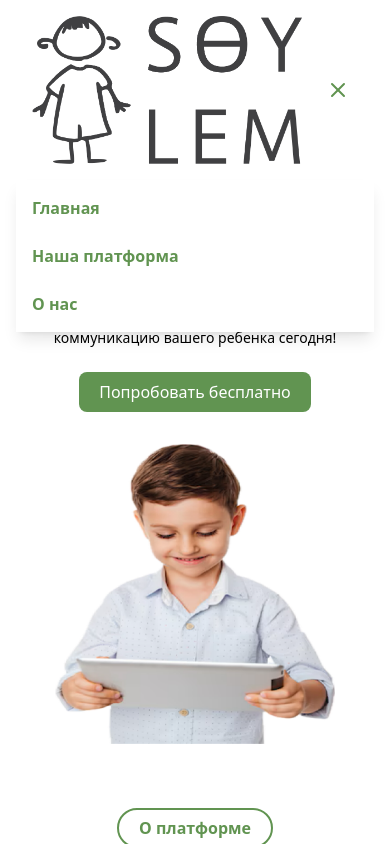
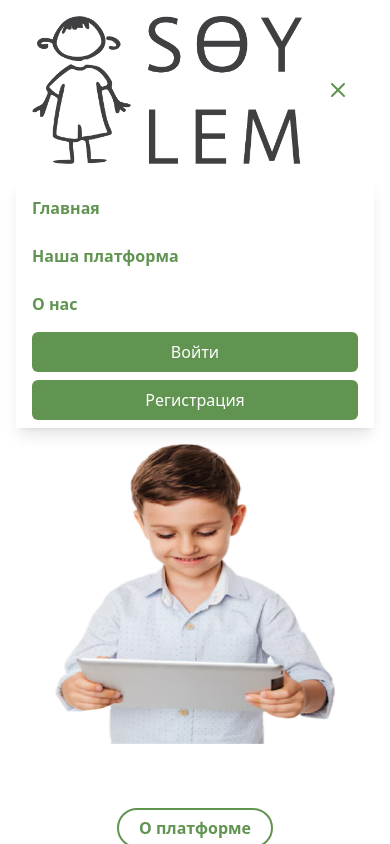
Before and after one commit to veyabidlek/pecs-front, a Next.js app: page / in a window 390 px wide. Both pictures are taken after a click on the button "Toggle menu". Shown: the top 844 px of the page. Built offline with nearby package versions, Linux system fonts and the light colour scheme.

Commit message:
Fix mobile and table navigation design

```diff
--- a/src/app/components/navBar.tsx
+++ b/src/app/components/navBar.tsx
@@ -101,11 +101,29 @@ const Navbar = ({ isHomePage }: NavbarProps) => {
             >
               О нас
             </Link>
+            <div className="flex flex-col gap-2">
+              <button>
+                <Link
+                  href="/login"
+                  className="block px-4 py-2 bg-[var(--main-color)] text-white rounded-md hover:bg-[var(--main-color)]/90"
+                >
+                  Войти
+                </Link>
+              </button>
+              <button>
+                <Link
+                  href="/signup"
+                  className="block px-4 py-2 bg-[var(--main-color)] text-white rounded-md hover:bg-[var(--main-color)]/90"
+                >
+                  Регистрация
+                </Link>
+              </button>
+            </div>
           </div>
         </div>
 
         {/* User Menu */}
-        <div className="hidden md:block">
+        <div className="hidden lg:block">
           {user.isAuthenticated ? (
             <div className="relative inline-block text-left">
               <button
```
